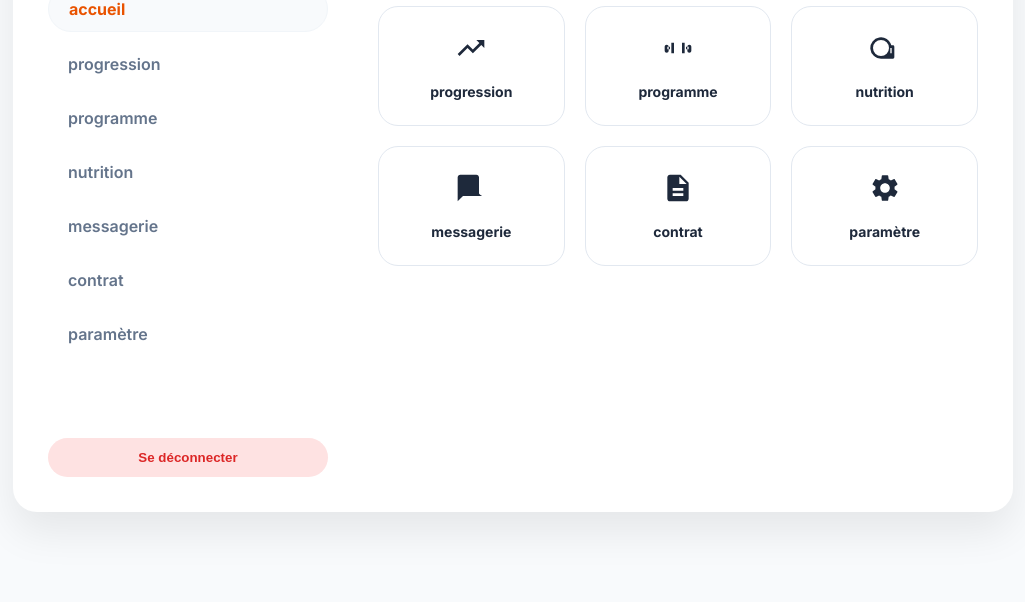
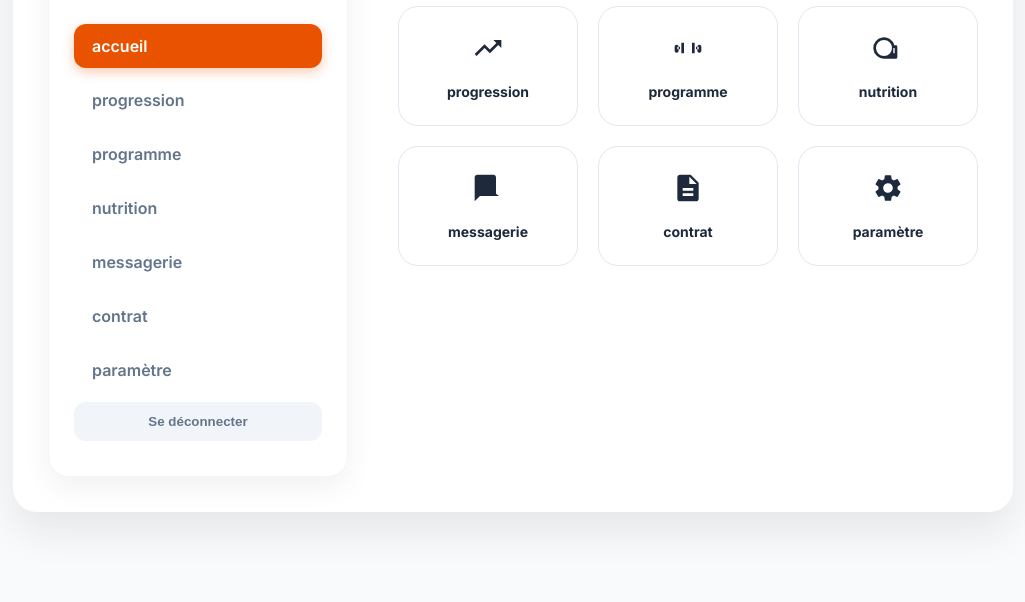
Before and after one commit to julienfty/adcoach, a plain HTML site: page client/tableau.html in a window 1280 px wide. Shown: the part 198-800 px from the top of the page, without its empty margins (127-1152 px from the left). Drawn offline with Linux system fonts and the light colour scheme; a script that the page names is missing.

Commit message:
Update tableau.html

```diff
--- a/client/tableau.html
+++ b/client/tableau.html
@@ -23,61 +23,78 @@
       gap: 50px;
     }
 
-    /* Sidebar gauche */
-    .sidebar { width: 280px; display: flex; flex-direction: column; justify-content: space-between; }
-    .user-info { color: #E95300; font-size: 24px; font-weight: 900; margin-bottom: 30px; text-transform: uppercase; }
+    /* La Sidebar typée "Card" */
+    .sidebar-card {
+      background: #ffffff;
+      border: 1px solid #f1f5f9;
+      box-shadow: 0 10px 30px rgba(0, 0, 0, 0.06);
+      width: 300px;
+      border-radius: 20px;
+      padding: 35px 25px;
+      display: flex;
+      flex-direction: column;
+      justify-content: space-between;
+    }
+
+    .user-header { color: #E95300; font-size: 26px; font-weight: 900; margin-bottom: 30px; text-transform: uppercase; }
 
     .nav-links { display: flex; flex-direction: column; gap: 10px; }
-    .nav-item { padding: 12px 20px; border-radius: 30px; color: #64748b; font-weight: 600; text-decoration: none; transition: 0.2s; }
-    .nav-item.active { background: #f8fafc; color: #E95300; font-weight: 700; border: 1px solid #f1f5f9; }
+    .nav-link {
+      padding: 12px 18px; border-radius: 12px; color: #64748b; font-weight: 600;
+      text-decoration: none; transition: all 0.2s;
+    }
+    .nav-link:hover { background: #f8fafc; color: #E95300; }
+    .nav-link.active { background: #E95300; color: #ffffff; box-shadow: 0 4px 12px rgba(233, 83, 0, 0.3); }
 
-    .btn-logout { background: #fee2e2; color: #dc2626; border: none; padding: 12px 20px; border-radius: 30px; font-weight: 700; cursor: pointer; }
+    .btn-logout {
+      background: #f1f5f9; color: #64748b; border: none; padding: 12px;
+      border-radius: 12px; font-weight: 700; cursor: pointer; transition: 0.2s;
+    }
+    .btn-logout:hover { background: #fee2e2; color: #dc2626; }
 
     /* Partie droite */
-    .main { flex: 1; display: flex; flex-direction: column; }
-    .welcome-text { font-size: 32px; font-weight: bold; color: #1e293b; text-align: right; margin-bottom: 40px; }
-    .welcome-text span { color: #E95300; }
+    .main-content { flex: 1; display: flex; flex-direction: column; }
+    .title { font-size: 32px; font-weight: bold; color: #1e293b; text-align: right; margin-bottom: 40px; }
+    .title span { color: #E95300; }
 
-    /* Grille au centre */
-    .menu-grid { display: grid; grid-template-columns: repeat(3, 1fr); gap: 20px; }
-    .menu-card { background: #ffffff; border: 1px solid #e2e8f0; border-radius: 20px; padding: 25px; display: flex; flex-direction: column; align-items: center; gap: 15px; text-decoration: none; transition: 0.2s; }
-    .menu-card:hover { transform: translateY(-5px); border-color: #E95300; box-shadow: 0 10px 15px -3px rgba(233, 83, 0, 0.1); }
-    .icon-box svg { width: 32px; height: 32px; fill: #1e293b; }
-    .menu-card span { font-weight: 700; color: #1e293b; font-size: 14px; }
+    /* Grille des icônes */
+    .grid { display: grid; grid-template-columns: repeat(3, 1fr); gap: 20px; }
+    .card { background: #ffffff; border: 1px solid #e2e8f0; border-radius: 20px; padding: 25px; display: flex; flex-direction: column; align-items: center; gap: 15px; text-decoration: none; transition: 0.2s; }
+    .card:hover { border-color: #E95300; transform: translateY(-3px); box-shadow: 0 10px 20px rgba(0,0,0,0.05); }
+    .icon svg { width: 32px; height: 32px; fill: #1e293b; }
+    .card span { font-weight: 700; color: #1e293b; font-size: 14px; }
   </style>
 </head>
 <body>
 
   <div class="container">
-    <!-- Sidebar -->
-    <div class="sidebar">
+    <!-- Sidebar design Card -->
+    <div class="sidebar-card">
       <div>
-        <h2 class="user-info" id="user-fullname">Chargement...</h2>
+        <h2 class="user-header" id="user-fullname">...</h2>
         <nav class="nav-links">
-          <a href="#" class="nav-item active">accueil</a>
-          <a href="#" class="nav-item">progression</a>
-          <a href="#" class="nav-item">programme</a>
-          <a href="#" class="nav-item">nutrition</a>
-          <a href="#" class="nav-item">messagerie</a>
-          <a href="#" class="nav-item">contrat</a>
-          <a href="#" class="nav-item">paramètre</a>
+          <a href="client.html" class="nav-link active">accueil</a>
+          <a href="progression.html" class="nav-link">progression</a>
+          <a href="programme.html" class="nav-link">programme</a>
+          <a href="nutrition.html" class="nav-link">nutrition</a>
+          <a href="messagerie.html" class="nav-link">messagerie</a>
+          <a href="contrat.html" class="nav-link">contrat</a>
+          <a href="parametre.html" class="nav-link">paramètre</a>
         </nav>
       </div>
       <button id="btn-logout" class="btn-logout">Se déconnecter</button>
     </div>
 
-    <!-- Main -->
-    <div class="main">
-      <h1 class="welcome-text">Bonjour, <span id="user-prenom">...</span></h1>
-
-      <div class="menu-grid">
-        <!-- Tes 6 icônes -->
-        <a href="#" class="menu-card"><div class="icon-box"><svg viewBox="0 0 24 24"><path d="M16 6l2.29 2.29-4.88 4.88-4-4L2 16.59 3.41 18l6-6 4 4 6.3-6.29L22 12V6z"/></svg></div><span>progression</span></a>
-        <a href="#" class="menu-card"><div class="icon-box"><svg viewBox="0 0 24 24"><path d="M20.5 9.5c-.83 0-1.5.67-1.5 1.5v3c0 .83.67 1.5 1.5 1.5s1.5-.67 1.5-1.5v-3c0-.83-.67-1.5-1.5-1.5zM3.5 9.5C2.67 9.5 2 10.17 2 11v3c0 .83.67 1.5 1.5 1.5S5 14.83 5 14v-3c0-.83-.67-1.5-1.5-1.5zM7 8h2v8H7zm8 0h2v8h-2zM4 11h2v2H4zm14 0h2v2h-2z"/></svg></div><span>programme</span></a>
-        <a href="#" class="menu-card"><div class="icon-box"><svg viewBox="0 0 24 24"><path d="M18 10h-1.26A8 8 0 1 0 9 20h9a1 1 0 0 0 1-1v-8a1 1 0 0 0-1-1zm-9 8a6 6 0 1 1 6-6 6 6 0 0 1-6 6zm8-2h-1v-4h1z"/></svg></div><span>nutrition</span></a>
-        <a href="#" class="menu-card"><div class="icon-box"><svg viewBox="0 0 24 24"><path d="M20 2H4c-1.1 0-2 .9-2 2v18l4-4h14c1.1 0-2-.9-2-2V4c0-1.1-.9-2-2-2z"/></svg></div><span>messagerie</span></a>
-        <a href="#" class="menu-card"><div class="icon-box"><svg viewBox="0 0 24 24"><path d="M14 2H6c-1.1 0-1.99.9-1.99 2L4 20c0 1.1.89 2 1.99 2H18c1.1 0 2-.9 2-2V8l-6-6zm2 16H8v-2h8v2zm0-4H8v-2h8v2zm-3-5V3.5L18.5 9H13z"/></svg></div><span>contrat</span></a>
-        <a href="#" class="menu-card"><div class="icon-box"><svg viewBox="0 0 24 24"><path d="M19.14 12.94c.04-.3.06-.61.06-.94 0-.32-.02-.64-.07-.94l2.03-1.58c.18-.14.23-.41.12-.61l-1.92-3.32c-.12-.22-.37-.29-.59-.22l-2.39.96c-.5-.38-1.03-.7-1.62-.94l-.36-2.54c-.04-.24-.24-.41-.48-.41h-3.84c-.24 0-.43.17-.47.41l-.36 2.54c-.59.24-1.13.57-1.62.94l-2.39-.96c-.22-.08-.47 0-.59.22L2.74 8.87c-.12.21-.08.47.12.61l2.03 1.58c-.05.3-.09.63-.09.94s.02.64.07.94l-2.03 1.58c-.18.14-.23.41-.12.61l1.92 3.32c.12.22.37.29.59.22l2.39-.96c.5.38 1.03.7 1.62.94l.36 2.54c.05.24.24.41.48.41h3.84c.24 0 .44-.17.47-.41l.36-2.54c.59-.24 1.13-.56 1.62-.94l2.39.96c.22.08.47 0 .59-.22l1.92-3.32c.12-.22.07-.47-.12-.61l-2.01-1.58zM12 15.6c-1.98 0-3.6-1.62-3.6-3.6s1.62-3.6 3.6-3.6 3.6 1.62 3.6 3.6-1.62 3.6-3.6 3.6z"/></svg></div><span>paramètre</span></a>
+    <!-- Contenu -->
+    <div class="main-content">
+      <h1 class="title">Bonjour, <span id="user-prenom">...</span></h1>
+      <div class="grid">
+        <a href="progression.html" class="card"><div class="icon"><svg viewBox="0 0 24 24"><path d="M16 6l2.29 2.29-4.88 4.88-4-4L2 16.59 3.41 18l6-6 4 4 6.3-6.29L22 12V6z"/></svg></div><span>progression</span></a>
+        <a href="programme.html" class="card"><div class="icon"><svg viewBox="0 0 24 24"><path d="M20.5 9.5c-.83 0-1.5.67-1.5 1.5v3c0 .83.67 1.5 1.5 1.5s1.5-.67 1.5-1.5v-3c0-.83-.67-1.5-1.5-1.5zM3.5 9.5C2.67 9.5 2 10.17 2 11v3c0 .83.67 1.5 1.5 1.5S5 14.83 5 14v-3c0-.83-.67-1.5-1.5-1.5zM7 8h2v8H7zm8 0h2v8h-2zM4 11h2v2H4zm14 0h2v2h-2z"/></svg></div><span>programme</span></a>
+        <a href="nutrition.html" class="card"><div class="icon"><svg viewBox="0 0 24 24"><path d="M18 10h-1.26A8 8 0 1 0 9 20h9a1 1 0 0 0 1-1v-8a1 1 0 0 0-1-1zm-9 8a6 6 0 1 1 6-6 6 6 0 0 1-6 6zm8-2h-1v-4h1z"/></svg></div><span>nutrition</span></a>
+        <a href="messagerie.html" class="card"><div class="icon"><svg viewBox="0 0 24 24"><path d="M20 2H4c-1.1 0-2 .9-2 2v18l4-4h14c1.1 0-2-.9-2-2V4c0-1.1-.9-2-2-2z"/></svg></div><span>messagerie</span></a>
+        <a href="contrat.html" class="card"><div class="icon"><svg viewBox="0 0 24 24"><path d="M14 2H6c-1.1 0-1.99.9-1.99 2L4 20c0 1.1.89 2 1.99 2H18c1.1 0 2-.9 2-2V8l-6-6zm2 16H8v-2h8v2zm0-4H8v-2h8v2zm-3-5V3.5L18.5 9H13z"/></svg></div><span>contrat</span></a>
+        <a href="parametre.html" class="card"><div class="icon"><svg viewBox="0 0 24 24"><path d="M19.14 12.94c.04-.3.06-.61.06-.94 0-.32-.02-.64-.07-.94l2.03-1.58c.18-.14.23-.41.12-.61l-1.92-3.32c-.12-.22-.37-.29-.59-.22l-2.39.96c-.5-.38-1.03-.7-1.62-.94l-.36-2.54c-.04-.24-.24-.41-.48-.41h-3.84c-.24 0-.43.17-.47.41l-.36 2.54c-.59.24-1.13.57-1.62.94l-2.39-.96c-.22-.08-.47 0-.59.22L2.74 8.87c-.12.21-.08.47.12.61l2.03 1.58c-.05.3-.09.63-.09.94s.02.64.07.94l-2.03 1.58c-.18.14-.23.41-.12.61l1.92 3.32c.12.22.37.29.59.22l2.39-.96c.5.38 1.03.7 1.62.94l.36 2.54c.05.24.24.41.48.41h3.84c.24 0 .44-.17.47-.41l.36-2.54c.59-.24 1.13-.56 1.62-.94l2.39.96c.22.08.47 0 .59-.22l1.92-3.32c.12-.22.07-.47-.12-.61l-2.01-1.58zM12 15.6c-1.98 0-3.6-1.62-3.6-3.6s1.62-3.6 3.6-3.6 3.6 1.62 3.6 3.6-1.62 3.6-3.6 3.6z"/></svg></div><span>paramètre</span></a>
       </div>
     </div>
   </div>
```
